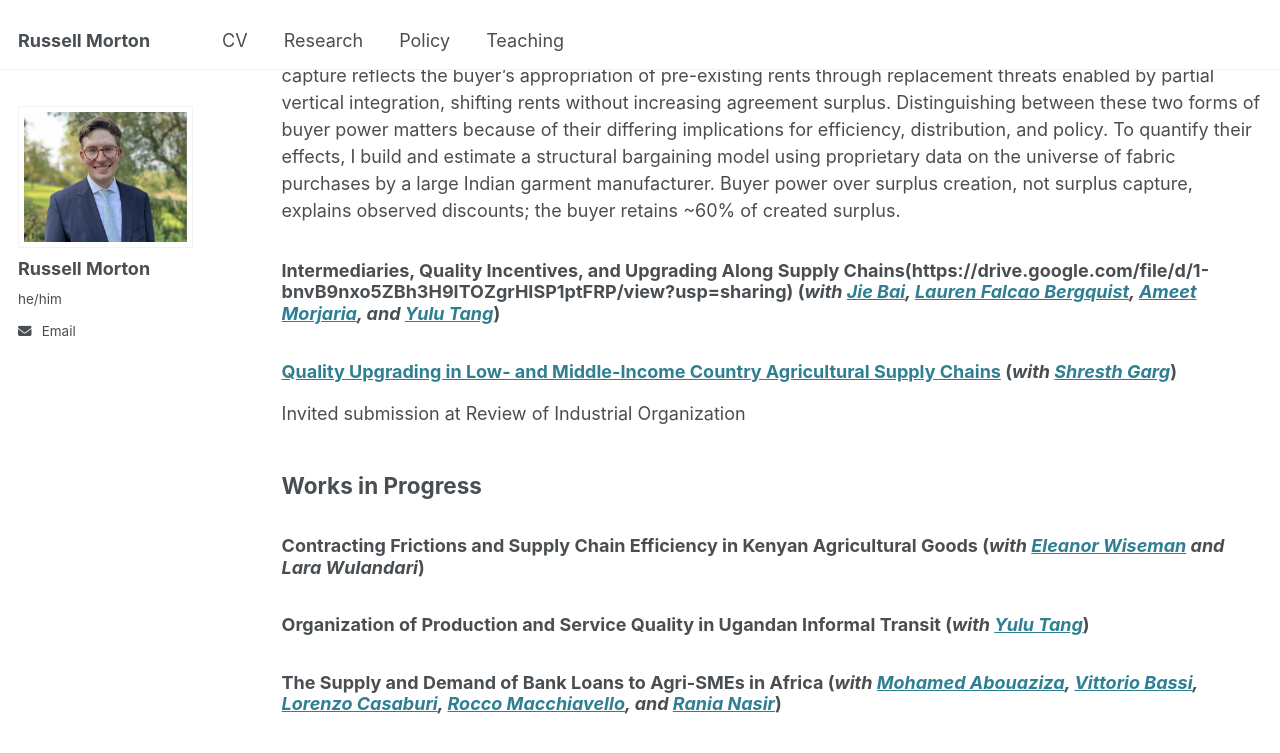
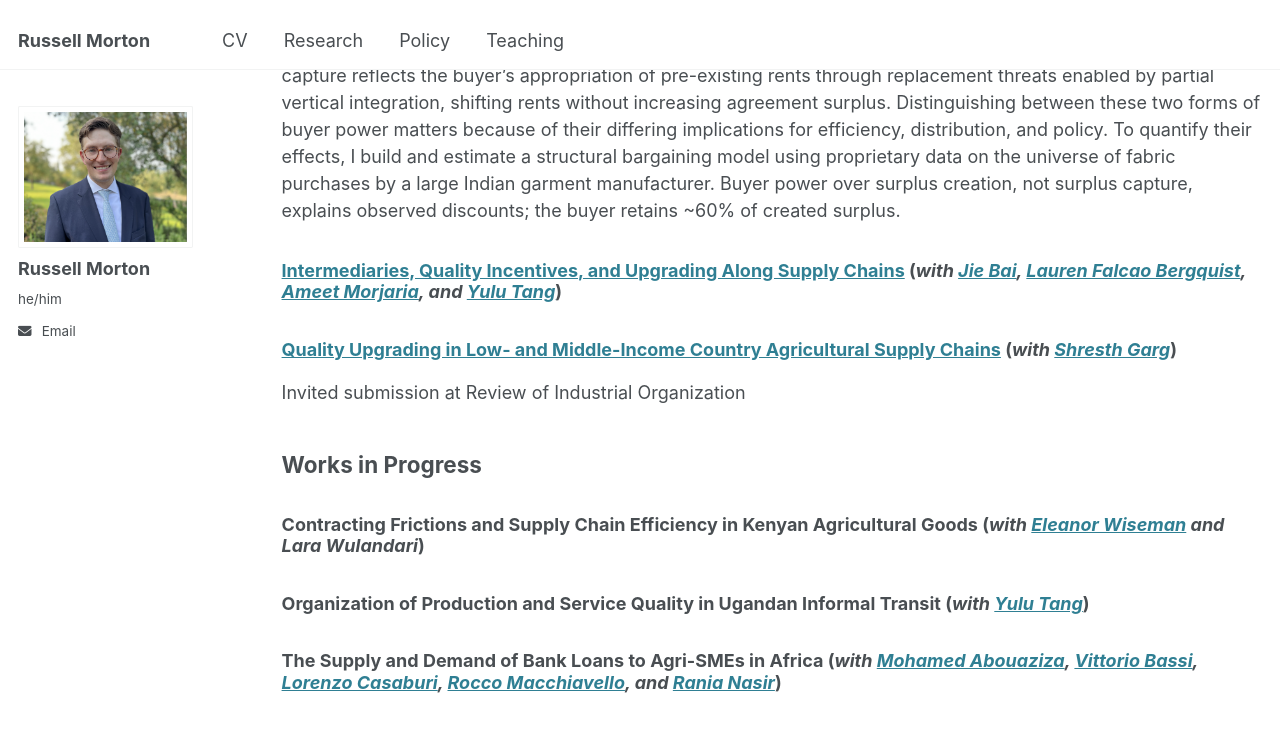
Before and after one commit to rpmorton/rpmorton.github.io, a Jekyll site: the page built from _pages/research.md, in a window 1280 px wide and 900 px high, scrolled down 355 px. Shown: the top 753 px of the window. Built offline with Jekyll 4.4.1, drawn with Linux system fonts in a browser that asks for light colours.

Commit message:
Format title and add hyperlinks in research.md
Updated the formatting of the title for a research paper and added hyperlinks for better accessibility.

```diff
--- a/_pages/research.md
+++ b/_pages/research.md
@@ -15,7 +15,7 @@ author_profile: true
 Low prices paid by large exporters to suppliers in low- and middle-income countries raise concerns that gains from exporting are unequally distributed. I study how input prices reflect two distinct forms of buyer power arising from buyers' responses to frictions in input and supporting markets. Buyer power over surplus creation reflects the buyer's retention of surplus created when vertical contracts mitigate frictions, such as by providing quantity assurance or trade credit when external insurance or credit markets function poorly. Buyer power from surplus capture reflects the buyer's appropriation of pre-existing rents through replacement threats enabled by partial vertical integration, shifting rents without increasing agreement surplus. Distinguishing between these two forms of buyer power matters because of their differing implications for efficiency, distribution, and policy. To quantify their effects, I build and estimate a structural bargaining model using proprietary data on the universe of fabric purchases by a large Indian garment manufacturer. Buyer power over surplus creation, not surplus capture, explains observed discounts; the buyer retains ~60% of created surplus.
 
 
-### Intermediaries, Quality Incentives, and Upgrading Along Supply Chains(https://drive.google.com/file/d/1-bnvB9nxo5ZBh3H9ITOZgrHISP1ptFRP/view?usp=sharing) (_with [Jie Bai](https://sites.google.com/site/jiebaiecon/home), [Lauren Falcao Bergquist](https://sites.google.com/site/laurenfbergquist), [Ameet Morjaria](https://sites.google.com/site/ameetmorjaria), and [Yulu Tang](https://sites.google.com/view/yulutang)_)
+### [Intermediaries, Quality Incentives, and Upgrading Along Supply Chains](https://drive.google.com/file/d/1-bnvB9nxo5ZBh3H9ITOZgrHISP1ptFRP/view?usp=sharing) (_with [Jie Bai](https://sites.google.com/site/jiebaiecon/home), [Lauren Falcao Bergquist](https://sites.google.com/site/laurenfbergquist), [Ameet Morjaria](https://sites.google.com/site/ameetmorjaria), and [Yulu Tang](https://sites.google.com/view/yulutang)_)
 
 
 
```
